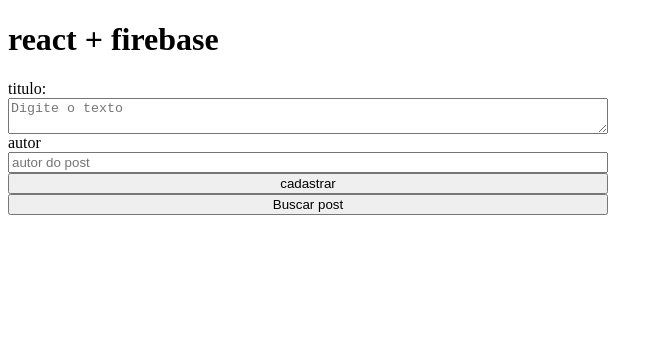
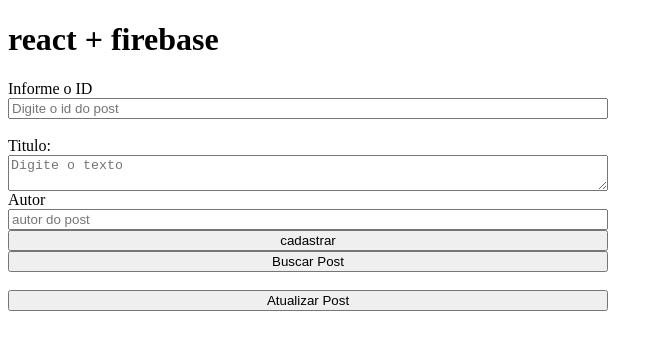
Before and after one commit to marck0101/my-portfolio, a React (Create React App) app: page / in a window 1280 px wide. Shown: the top 350 px of the page, without its empty margins (0-663 px from the left). Built offline with nearby package versions, Linux system fonts and the light colour scheme; the HTML template or start-up script is replaced by a standard one.

Commit message:
busca de dados estatica

```diff
--- a/src/App.js
+++ b/src/App.js
@@ -1,11 +1,23 @@
 import { useState } from "react";
 import { db } from "./firebaseConnection"; // importação com o banco
 import "./app.css";
-import { doc, setDoc, collection, addDoc, getDoc } from "firebase/firestore"; // para cadastrar um item novo
+import {
+  doc,
+  setDoc,
+  collection,
+  addDoc,
+  getDoc,
+  getDocs,
+  updateDoc,
+  deleteDoc,
+} from "firebase/firestore"; // para cadastrar um item novo
+import { async } from "@firebase/util";
 
 function App() {
   const [titulo, setTitulo] = useState("");
   const [autor, setAutor] = useState("");
+  const [posts, setPosts] = useState([]);
+  const [idPost, setIdPost] = useState([]);
 
   async function heandleAdd() {
     // await setDoc(doc(db, "posts", "12345"), { // gerando id manualmente
@@ -19,6 +31,7 @@
     //     alert(error);
     //   });
 
+    // addDoc é o metodo de adicionar, db autenticação, post é onde vamos inserir um novo documento
     await addDoc(collection(db, "posts"), {
       // em que  local vai ser adicionado
       titulo: titulo,
@@ -35,14 +48,61 @@
   }
 
   async function buscarPost() {
-    const postRef = doc(db, "posts", "12345");
-    await getDoc(postRef)
-      .then((snapshot) => {
-        setAutor(snapshot.data().autor);
-        setTitulo(snapshot.data().titulo);
+    //Buscando apenas um post
+    // doc é o metodo, db são  as credenciais do  banco, post é o documento onde vamos buscar uma coleçao
+    // const postRef = doc(db, "posts", "12345");
+    // await getDoc(postRef)
+    //   .then((snapshot) => {
+    //     setAutor(snapshot.data().autor);
+    //     setTitulo(snapshot.data().titulo);
+    //   })
+    //   .catch((error) => {
+    //     alert(error);
+    //   });
+
+    const postsRef = collection(db, "posts");
+    await getDocs(postsRef)
+      .then((snapshoot) => {
+        let lista = [];
+        snapshoot.forEach((doc) => {
+          lista.push({
+            id: doc.id,
+            titulo: doc.data().titulo,
+            autor: doc.data().autor,
+          });
+        });
+        setPosts(lista);
       })
       .catch((error) => {
         alert(error);
+      });
+  }
+
+  async function editPost() {
+    const docRef = doc(db, "posts", idPost);
+    await updateDoc(docRef, {
+      titulo: titulo,
+      autor: autor,
+    })
+      .then(() => {
+        alert("post atualizado");
+        setIdPost("");
+        setTitulo("");
+        setAutor("");
+      })
+      .catch((erro) => {
+        console.erro(erro);
+      });
+  }
+  async function deletePost(id) {
+    alert("id: " + id);
+    const docRef = doc(db, "posts", id);
+    await deleteDoc(docRef)
+      .then(() => {
+        alert("post deletado com sucesso");
+      })
+      .catch((erro) => {
+        alert(erro);
       });
   }
 
@@ -50,22 +110,47 @@
     <div>
       <h1> react + firebase</h1>
       <div className="container">
-        <label>titulo:</label>
+        <label>Informe o ID</label>
+        <input
+          value={idPost}
+          onChange={(e) => setIdPost(e.target.value)}
+          placeholder="Digite o id do post"
+        />{" "}
+        <br />
+        <label>Titulo:</label>
         <textarea
           value={titulo}
           onChange={(e) => setTitulo(e.target.value)}
           type="text"
           placeholder="Digite o texto"
         />
-        <label>autor</label>
+        <label>Autor</label>
         <input
           value={autor}
           onChange={(e) => setAutor(e.target.value)}
           type="text"
           placeholder="autor do post"
-        ></input>
+        />
         <button onClick={() => heandleAdd()}>cadastrar</button>
-        <button onClick={() => buscarPost()}>Buscar post</button>
+        <button onClick={() => buscarPost()}>Buscar Post</button> <br />
+        <button onClick={() => editPost()}>Atualizar Post</button>
+        {posts.map((post) => {
+          return (
+            <ul>
+              <li key={post.id}>
+                <strong>ID: {post.id}</strong> <br />
+                <span>Titulo: {post.titulo}</span>
+                <br />
+                <span>Autor: {post.autor}</span>
+                <br />
+                <button onClick={() => deletePost(post.id)}>
+                  Excluir Post
+                </button>
+                <br />
+              </li>
+            </ul>
+          );
+        })}
       </div>
     </div>
   );
```
